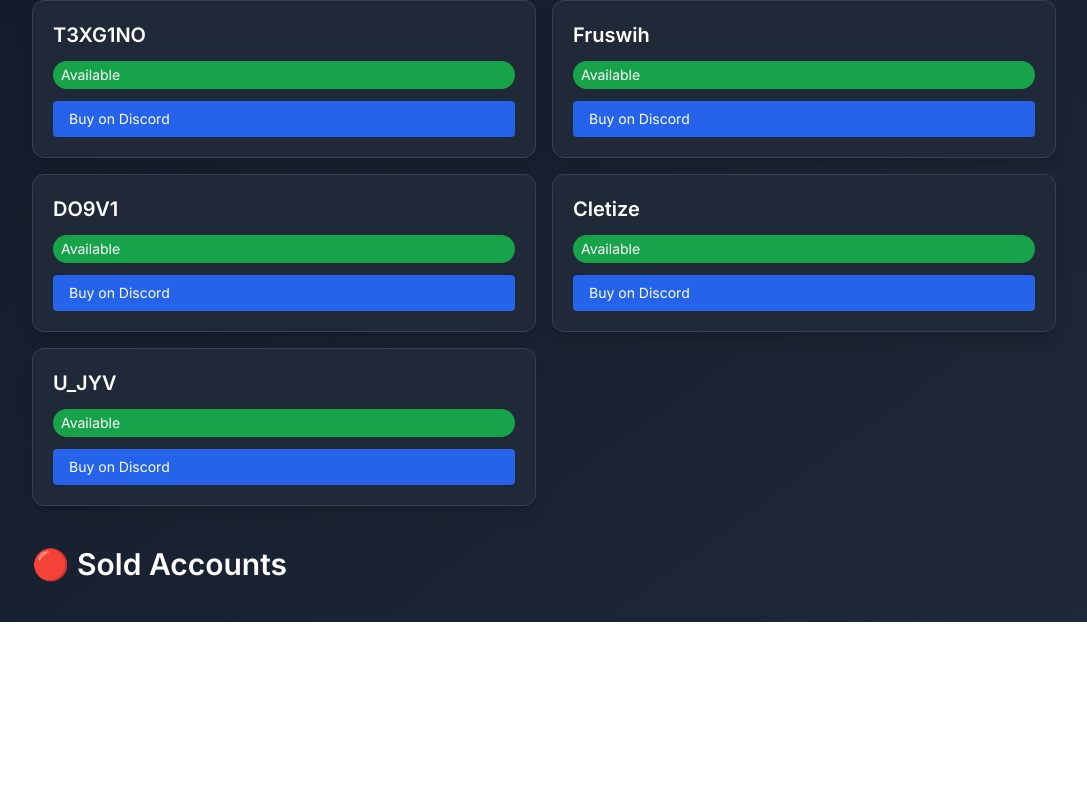
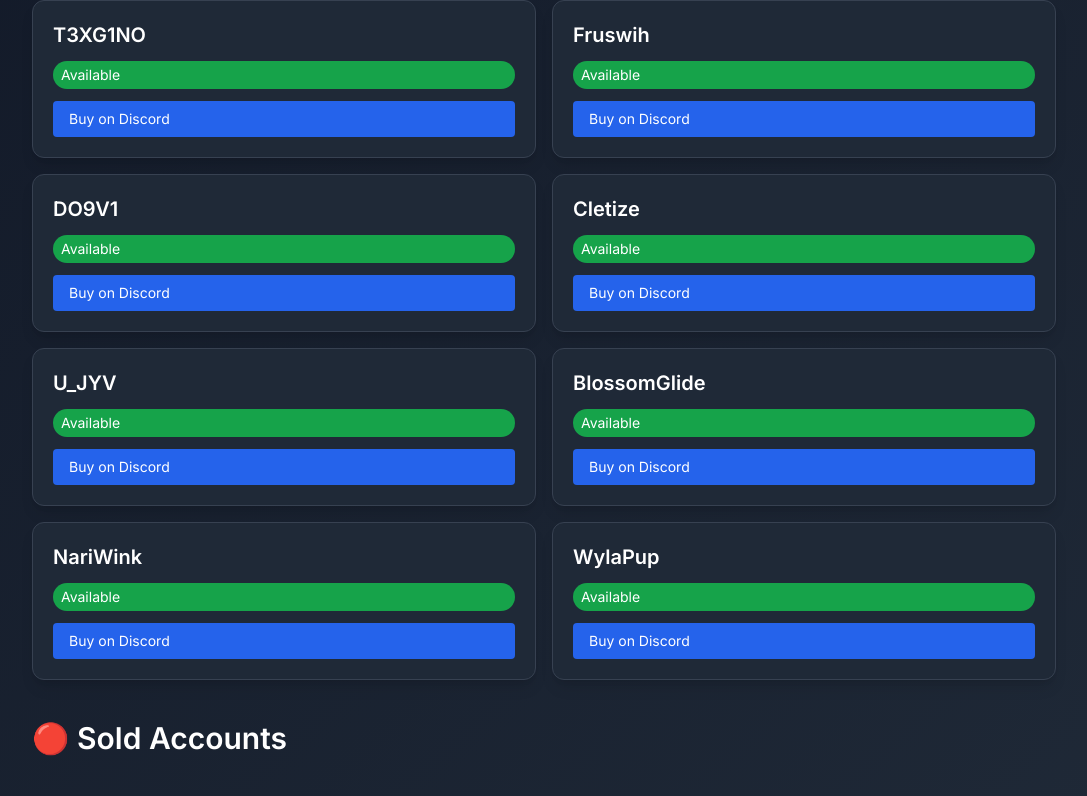
Before and after one commit to n0b0dy-arch-btw/rblx-shop, a plain HTML site: page index.html in a window 1280 px wide. Shown: the part 334-1130 px from the top of the page, without its empty margins (96-1183 px from the left). Before the commit the page ends 956 px from the top, so only its background shows below. Drawn offline with nearby package versions, Linux system fonts and the light colour scheme.

Commit message:
Update index.html

```diff
--- a/index.html
+++ b/index.html
@@ -55,7 +55,10 @@
       { username: "Fruswih", sold: false },
       { username: "DO9V1", sold: false },
       { username: "Cletize", sold: false },
-      { username: "U_JYV", sold: false }
+      { username: "U_JYV", sold: false },
+      { username: "BlossomGlide", sold: false },
+      { username: "NariWink", sold: false },
+      { username: "WylaPup", sold: false }
     ];
 
     const discordURL = "https://discord.gg/8M9Ebs9jpY"; // replace with your link
```
